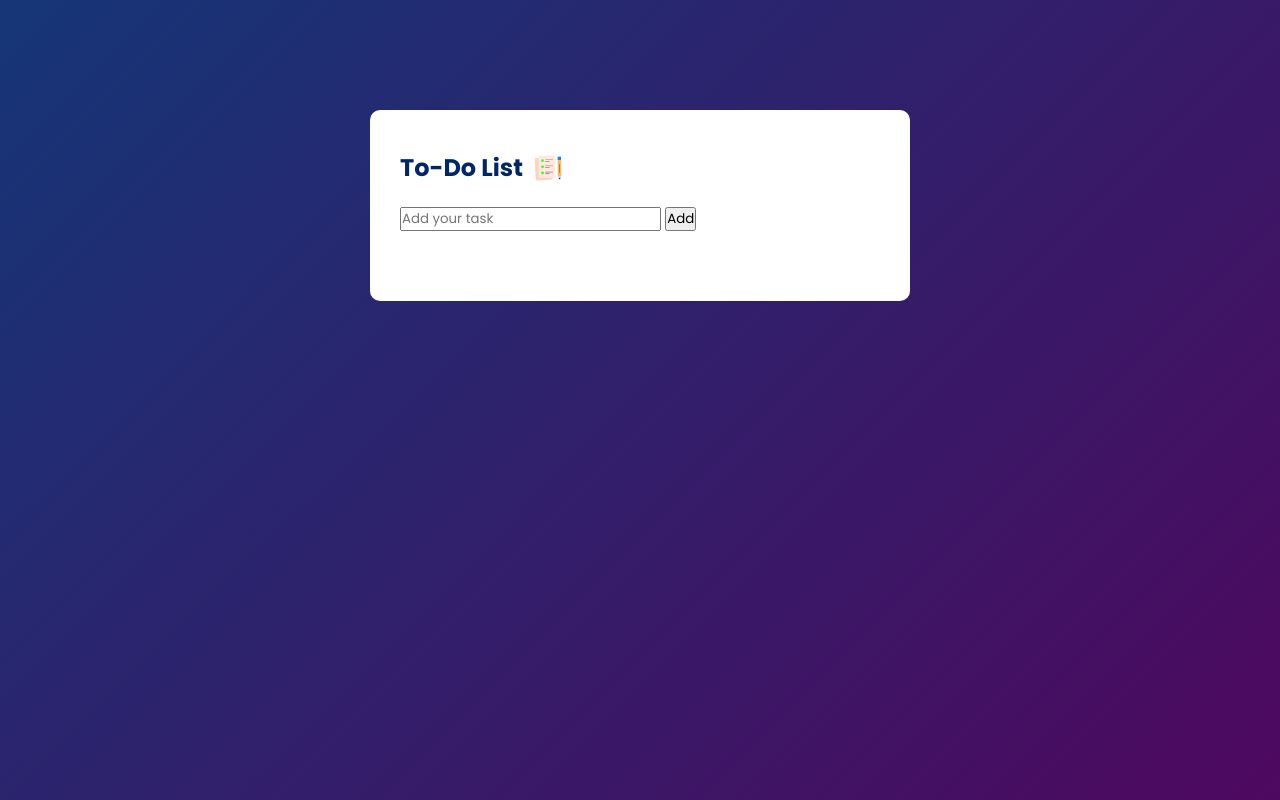
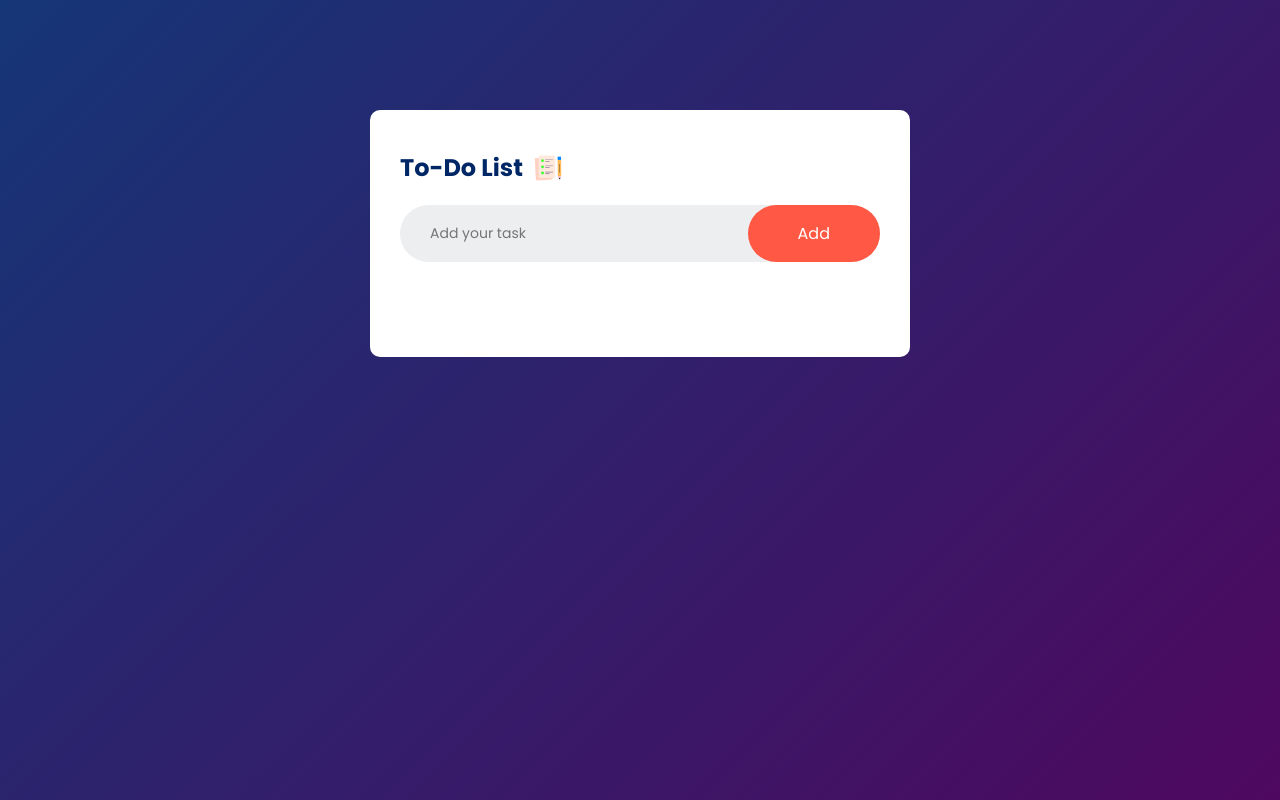
Before and after one commit to Anna-Ashton/todo_app_bc, a plain HTML site: page index.html in a window 1280 px wide. Drawn offline with Linux system fonts and the light colour scheme; a web font is replaced by a local one.

Commit message:
style the input field and the button

```diff
--- a/style.css
+++ b/style.css
@@ -39,3 +39,36 @@
     width: 30px;
     margin-left: 10px;
 }
+
+.row
+{
+    display: flex;
+    align-items: center;
+    justify-content: space-between;
+    background: #edeef0;
+    border-radius: 30px;
+    padding-left: 20px;
+    margin-bottom: 25px;
+}
+
+input
+{
+    flex: 1;
+    border: none;
+    outline: none;
+    background: transparent;
+    padding: 10px;
+    font-size: 14px;
+}
+
+button
+{
+    border: none;
+    outline: none;
+    padding: 16px 50px;
+    background: #ff5945;
+    color: #fff;
+    font-size: 16px;
+    cursor: pointer;
+    border-radius: 40px;
+}
```
